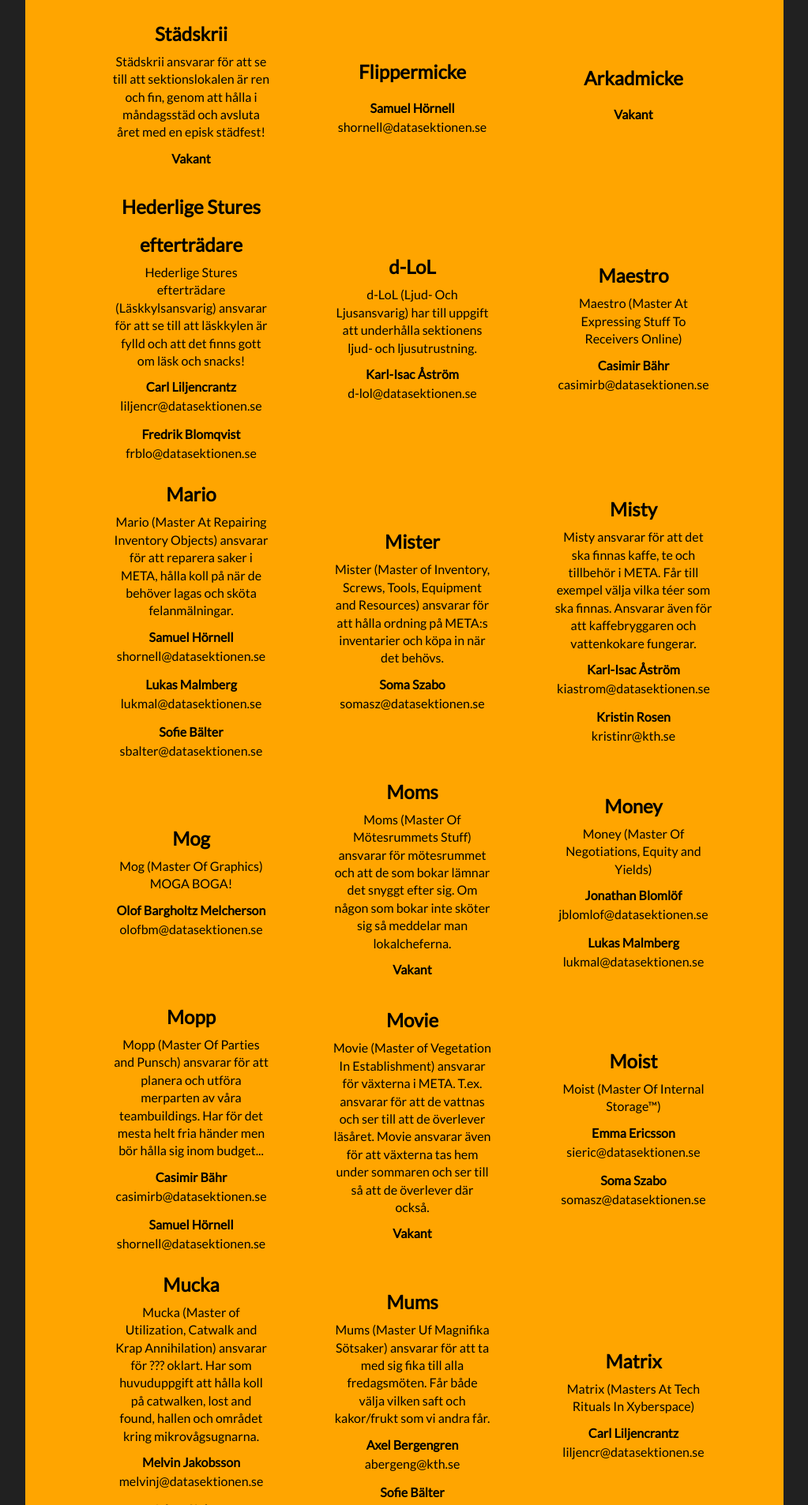
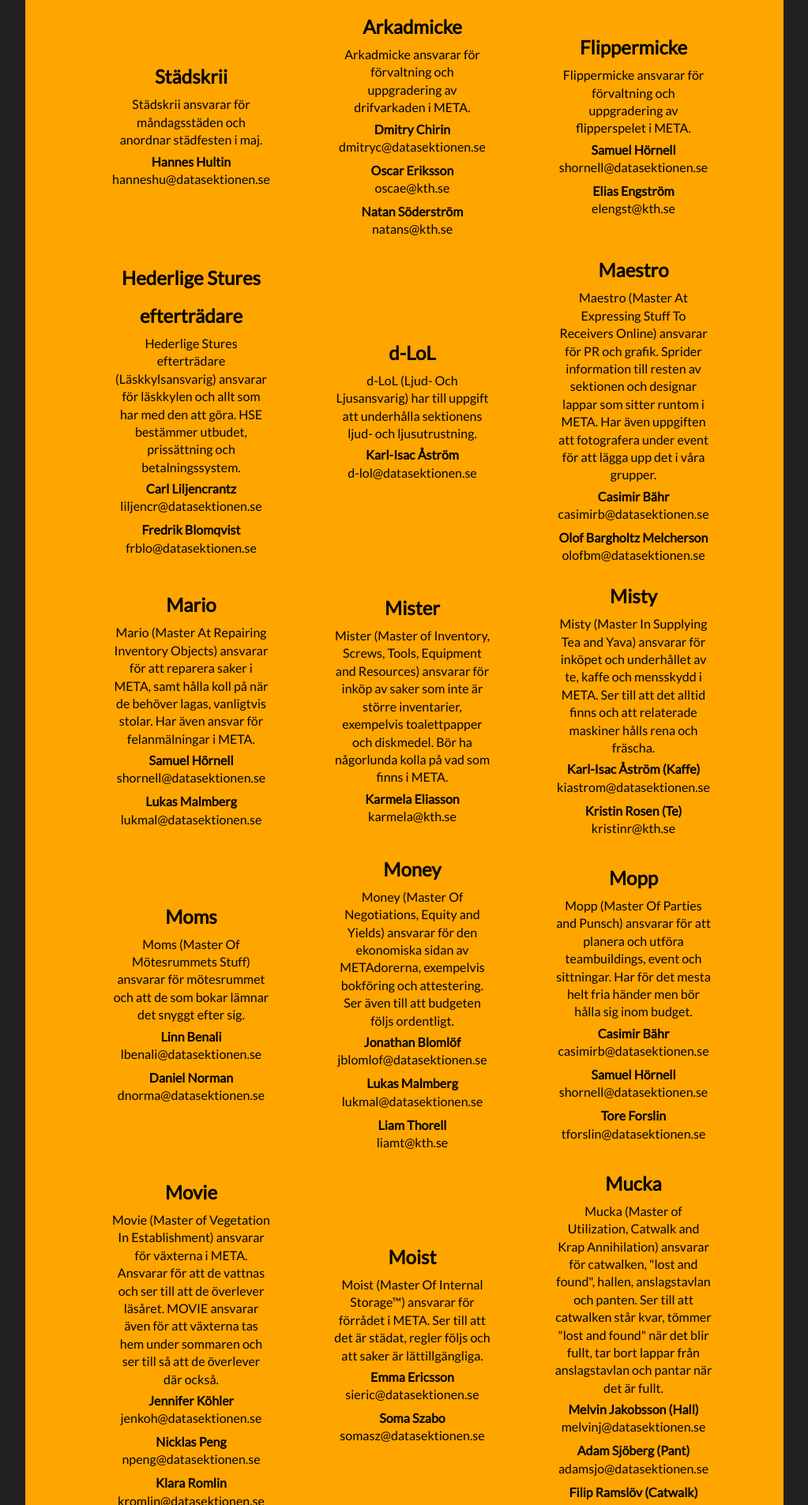
Before and after one commit to datasektionen/bea, a Next.js app: page /about in a window 1280 px wide. Shown: the part 754-2660 px from the top of the page at 79% size, without its empty margins (128-1151 px from the left). Built offline with nearby package versions, Linux system fonts and the light colour scheme.

Commit message:
Update internfunkisar

```diff
--- a/src/app/(main)/about/data.ts
+++ b/src/app/(main)/about/data.ts
@@ -9,15 +9,42 @@ export const internFunkisar: Record<Role, Person[]> = {
         },
     ],
     'sektionslokalsansvarig-media': [],
-    stadskrii: [],
+    stadskrii: [
+        {
+            name: 'Hannes Hultin',
+            email: 'hanneshu',
+            emailType: 'data',
+        },
+    ],
+    arkadmicke: [
+        {
+            name: 'Dmitry Chirin',
+            email: 'dmitryc',
+            emailType: 'data',
+        },
+        {
+            name: 'Oscar Eriksson',
+            email: 'oscae@kth.se',
+            emailType: 'custom',
+        },
+        {
+            name: 'Natan Söderström',
+            email: 'natans@kth.se',
+            emailType: 'custom',
+        },
+    ],
     flippermicke: [
         {
             name: 'Samuel Hörnell',
             email: 'shornell',
             emailType: 'data',
         },
+        {
+            name: 'Elias Engström',
+            email: 'elengst@kth.se',
+            emailType: 'custom',
+        },
     ],
-    arkadmicke: [],
     laskkylsansvarig: [
         {
             name: 'Carl Liljencrantz',
@@ -43,6 +70,11 @@ export const internFunkisar: Record<Role, Person[]> = {
             email: 'casimirb',
             emailType: 'data',
         },
+        {
+            name: 'Olof Bargholtz Melcherson',
+            email: 'olofbm',
+            emailType: 'data',
+        },
     ],
     mario: [
         {
@@ -55,39 +87,38 @@ export const internFunkisar: Record<Role, Person[]> = {
             email: 'lukmal',
             emailType: 'data',
         },
-        {
-            name: 'Sofie Bälter',
-            email: 'sbalter',
-            emailType: 'data',
-        },
     ],
     mister: [
         {
-            name: 'Soma Szabo',
-            email: 'somasz',
-            emailType: 'data',
+            name: 'Karmela Eliasson',
+            email: 'karmela@kth.se',
+            emailType: 'custom',
         },
     ],
     misty: [
         {
-            name: 'Karl-Isac Åström',
+            name: 'Karl-Isac Åström (Kaffe)',
             email: 'kiastrom',
             emailType: 'data',
         },
         {
-            name: 'Kristin Rosen',
+            name: 'Kristin Rosen (Te)',
             email: 'kristinr@kth.se',
             emailType: 'custom',
         },
     ],
-    mog: [
+    moms: [
         {
-            name: 'Olof Bargholtz Melcherson',
-            email: 'olofbm',
+            name: 'Linn Benali',
+            email: 'lbenali',
+            emailType: 'data',
+        },
+        {
+            name: 'Daniel Norman',
+            email: 'dnorma',
             emailType: 'data',
         },
     ],
-    moms: [],
     money: [
         {
             name: 'Jonathan Blomlöf',
@@ -98,6 +129,11 @@ export const internFunkisar: Record<Role, Person[]> = {
             name: 'Lukas Malmberg',
             email: 'lukmal',
             emailType: 'data',
+        },
+        {
+            name: 'Liam Thorell',
+            email: 'liamt@kth.se',
+            emailType: 'custom',
         },
     ],
     mopp: [
@@ -111,8 +147,29 @@ export const internFunkisar: Record<Role, Person[]> = {
             email: 'shornell',
             emailType: 'data',
         },
+        {
+            name: 'Tore Forslin',
+            email: 'tforslin',
+            emailType: 'data',
+        },
     ],
-    movie: [],
+    movie: [
+        {
+            name: 'Jennifer Köhler',
+            email: 'jenkoh',
+            emailType: 'data',
+        },
+        {
+            name: 'Nicklas Peng',
+            email: 'npeng',
+            emailType: 'data',
+        },
+        {
+            name: 'Klara Romlin',
+            email: 'kromlin',
+            emailType: 'data',
+        },
+    ],
     moist: [
         {
             name: 'Emma Ericsson',
@@ -127,13 +184,18 @@ export const internFunkisar: Record<Role, Person[]> = {
     ],
     mucka: [
         {
-            name: 'Melvin Jakobsson',
+            name: 'Melvin Jakobsson (Hall)',
             email: 'melvinj',
             emailType: 'data',
         },
         {
-            name: 'Adam Sjöberg',
+            name: 'Adam Sjöberg (Pant)',
             email: 'adamsjo',
+            emailType: 'data',
+        },
+        {
+            name: 'Filip Ramslöv (Catwalk)',
+            email: 'framslov',
             emailType: 'data',
         },
     ],
@@ -148,6 +210,11 @@ export const internFunkisar: Record<Role, Person[]> = {
             email: 'sbalter',
             emailType: 'data',
         },
+        {
+            name: 'Isak Lefèvre',
+            email: 'lefevre',
+            emailType: 'data',
+        },
     ],
     matrix: [
         {
@@ -155,5 +222,10 @@ export const internFunkisar: Record<Role, Person[]> = {
             email: 'liljencr',
             emailType: 'data',
         },
+        {
+            name: 'Alvin Westling',
+            email: 'alvinw@kth.se',
+            emailType: 'custom',
+        },
     ],
 };
--- a/src/app/(main)/about/types.ts
+++ b/src/app/(main)/about/types.ts
@@ -8,15 +8,14 @@ export const sortedRoles = [
     'konglig-lokalchef-data',
     'sektionslokalsansvarig-media',
     'stadskrii',
+    'arkadmicke',
     'flippermicke',
-    'arkadmicke',
     'laskkylsansvarig',
     'dlol',
     'maestro',
     'mario',
     'mister',
     'misty',
-    'mog',
     'moms',
     'money',
     'mopp',
@@ -45,22 +44,23 @@ export const rolesInfo: RolesInfo = {
     stadskrii: {
         slug: 'stadskrii',
         name: 'Städskrii',
-        description:
-            'Städskrii ansvarar för att se till att sektionslokalen är ren och fin, genom att hålla i måndagsstäd och avsluta året med en episk städfest!',
+        description: 'Städskrii ansvarar för måndagsstäden och anordnar städfesten i maj.',
+    },
+    arkadmicke: {
+        slug: 'arkadmicke',
+        name: 'Arkadmicke',
+        description: 'Arkadmicke ansvarar för förvaltning och uppgradering av drifvarkaden i META.',
     },
     flippermicke: {
         slug: 'flippermicke',
         name: 'Flippermicke',
-    },
-    arkadmicke: {
-        slug: 'arkadmicke',
-        name: 'Arkadmicke',
+        description: 'Flippermicke ansvarar för förvaltning och uppgradering av flipperspelet i META.',
     },
     laskkylsansvarig: {
         slug: 'laskkylsansvarig',
         name: 'Hederlige Stures efterträdare',
         description:
-            'Hederlige Stures efterträdare (Läskkylsansvarig) ansvarar för att se till att läskkylen är fylld och att det finns gott om läsk och snacks!',
+            'Hederlige Stures efterträdare (Läskkylsansvarig) ansvarar för läskkylen och allt som har med den att göra. HSE bestämmer utbudet, prissättning och betalningssystem.',
     },
     dlol: {
         slug: 'dlol',
@@ -71,74 +71,72 @@ export const rolesInfo: RolesInfo = {
     maestro: {
         slug: 'maestro',
         name: 'Maestro',
-        description: 'Maestro (Master At Expressing Stuff To Receivers Online)',
+        description:
+            'Maestro (Master At Expressing Stuff To Receivers Online) ansvarar för PR och grafik. Sprider information till resten av sektionen och designar lappar som sitter runtom i META. Har även uppgiften att fotografera under event för att lägga upp det i våra grupper.',
     },
     mario: {
         slug: 'mario',
         name: 'Mario',
         description:
-            'Mario (Master At Repairing Inventory Objects) ansvarar för att reparera saker i META, hålla koll på när de behöver lagas och sköta felanmälningar.',
+            'Mario (Master At Repairing Inventory Objects) ansvarar för att reparera saker i META, samt hålla koll på när de behöver lagas, vanligtvis stolar. Har även ansvar för felanmälningar i META.',
     },
     mister: {
         slug: 'mister',
         name: 'Mister',
         description:
-            'Mister (Master of Inventory, Screws, Tools, Equipment and Resources) ansvarar för att hålla ordning på META:s inventarier och köpa in när det behövs.',
+            'Mister (Master of Inventory, Screws, Tools, Equipment and Resources) ansvarar för inköp av saker som inte är större inventarier, exempelvis toalettpapper och diskmedel. Bör ha någorlunda kolla på vad som finns i META.',
     },
     misty: {
         slug: 'misty',
         name: 'Misty',
         description:
-            'Misty ansvarar för att det ska finnas kaffe, te och tillbehör i META. Får till exempel välja vilka téer som ska finnas. Ansvarar även för att kaffebryggaren och vattenkokare fungerar.',
-    },
-    mog: {
-        slug: 'mog',
-        name: 'Mog',
-        description: 'Mog (Master Of Graphics) MOGA BOGA!',
+            'Misty (Master In Supplying Tea and Yava) ansvarar för inköpet och underhållet av te, kaffe och mensskydd i META. Ser till att det alltid finns och att relaterade maskiner hålls rena och fräscha.',
     },
     moms: {
         slug: 'moms',
         name: 'Moms',
         description:
-            'Moms (Master Of Mötesrummets Stuff) ansvarar för mötesrummet och att de som bokar lämnar det snyggt efter sig. Om någon som bokar inte sköter sig så meddelar man lokalcheferna.',
+            'Moms (Master Of Mötesrummets Stuff) ansvarar för mötesrummet och att de som bokar lämnar det snyggt efter sig.',
     },
     money: {
         slug: 'money',
         name: 'Money',
-        description: 'Money (Master Of Negotiations, Equity and Yields)',
+        description:
+            'Money (Master Of Negotiations, Equity and Yields) ansvarar för den ekonomiska sidan av METAdorerna, exempelvis bokföring och attestering. Ser även till att budgeten följs ordentligt.',
     },
     mopp: {
         slug: 'mopp',
         name: 'Mopp',
         description:
-            'Mopp (Master Of Parties and Punsch) ansvarar för att planera och utföra merparten av våra teambuildings. Har för det mesta helt fria händer men bör hålla sig inom budget...',
+            'Mopp (Master Of Parties and Punsch) ansvarar för att planera och utföra teambuildings, event och sittningar. Har för det mesta helt fria händer men bör hålla sig inom budget.',
     },
     movie: {
         slug: 'movie',
         name: 'Movie',
         description:
-            'Movie (Master of Vegetation In Establishment) ansvarar för växterna i META. T.ex. ansvarar för att de vattnas och ser till att de överlever läsåret. Movie ansvarar även för att växterna tas hem under sommaren och ser till så att de överlever där också.',
+            'Movie (Master of Vegetation In Establishment) ansvarar för växterna i META. Ansvarar för att de vattnas och ser till att de överlever läsåret. MOVIE ansvarar även för att växterna tas hem under sommaren och ser till så att de överlever där också.',
     },
     moist: {
         slug: 'moist',
         name: 'Moist',
-        description: 'Moist (Master Of Internal Storage™)',
+        description:
+            'Moist (Master Of Internal Storage™) ansvarar för förrådet i META. Ser till att det är städat, regler följs och att saker är lättillgängliga.',
     },
     mucka: {
         slug: 'mucka',
         name: 'Mucka',
         description:
-            'Mucka (Master of Utilization, Catwalk and Krap Annihilation) ansvarar för ??? oklart. Har som huvuduppgift att hålla koll på catwalken, lost and found, hallen och området kring mikrovågsugnarna.',
+            'Mucka (Master of Utilization, Catwalk and Krap Annihilation) ansvarar för catwalken, "lost and found", hallen, anslagstavlan och panten. Ser till att catwalken står kvar, tömmer "lost and found" när det blir fullt, tar bort lappar från anslagstavlan och pantar när det är fullt.',
     },
     mums: {
         slug: 'mums',
         name: 'Mums',
-        description:
-            'Mums (Master Uf Magnifika Sötsaker) ansvarar för att ta med sig fika till alla fredagsmöten. Får både välja vilken saft och kakor/frukt som vi andra får.',
+        description: 'Mums (Master Uf Magnifika Sötsaker) ansvarar för att köpa in fika till fredagsmötet.',
     },
     matrix: {
         slug: 'matrix',
         name: 'Matrix',
-        description: 'Matrix (Masters At Tech Rituals In Xyberspace)',
+        description:
+            'Matrix (Masters At Tech Rituals In Xyberspace) ansvarar för utvecklingen och underhållandet av denna hemsida.',
     },
 };
--- a/src/components/Profile.module.css
+++ b/src/components/Profile.module.css
@@ -39,3 +39,8 @@
 .personItem > p {
     line-height: 1em;
 }
+
+.nameH4 {
+    line-height: 1.2rem;
+    margin-bottom: 5px;
+}
--- a/src/components/Profile.tsx
+++ b/src/components/Profile.tsx
@@ -34,7 +34,7 @@ export default function Profile(props: ProfileProps) {
                     <div
                         key={person.name}
                         className={styles.personItem}>
-                        <h4>{person.name}</h4>
+                        <h4 className={styles.nameH4}>{person.name}</h4>
                         {person.email && person.emailType && (
                             <p>
                                 {/* TODO: Maybe make this mailto but more scrapers might find it then... */}
```
